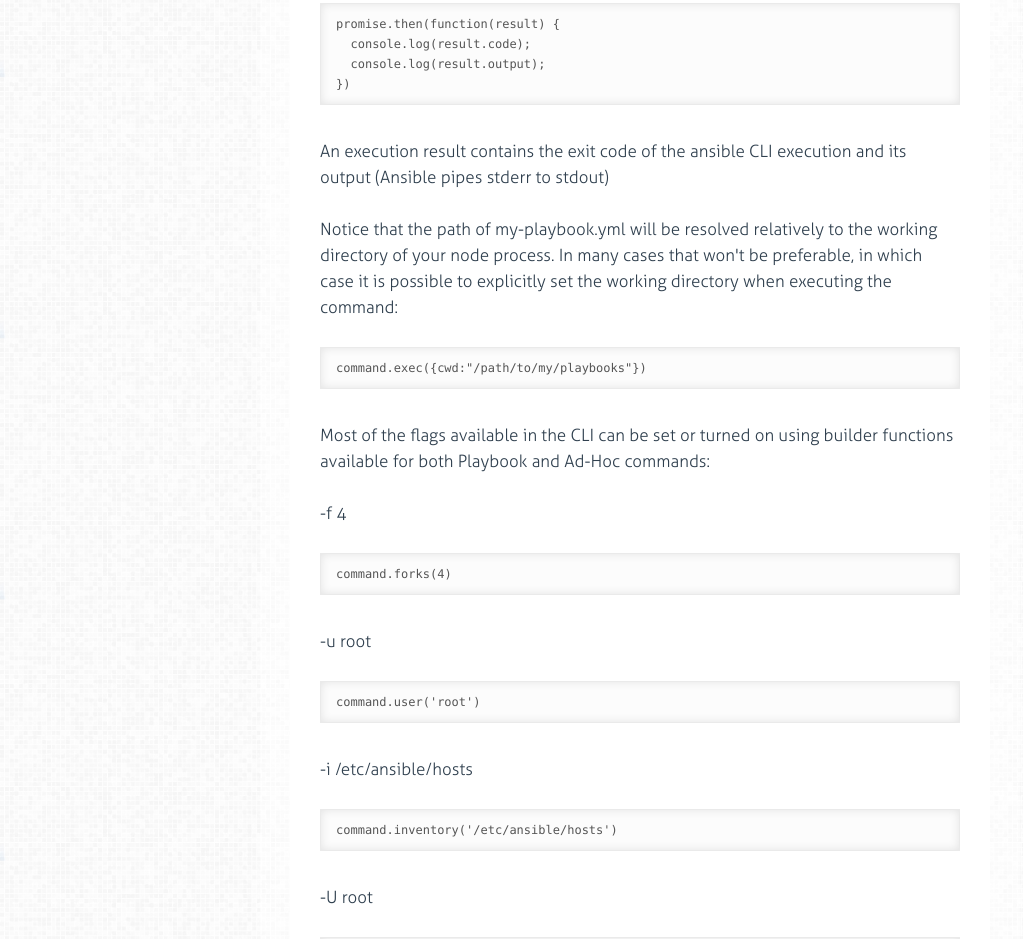
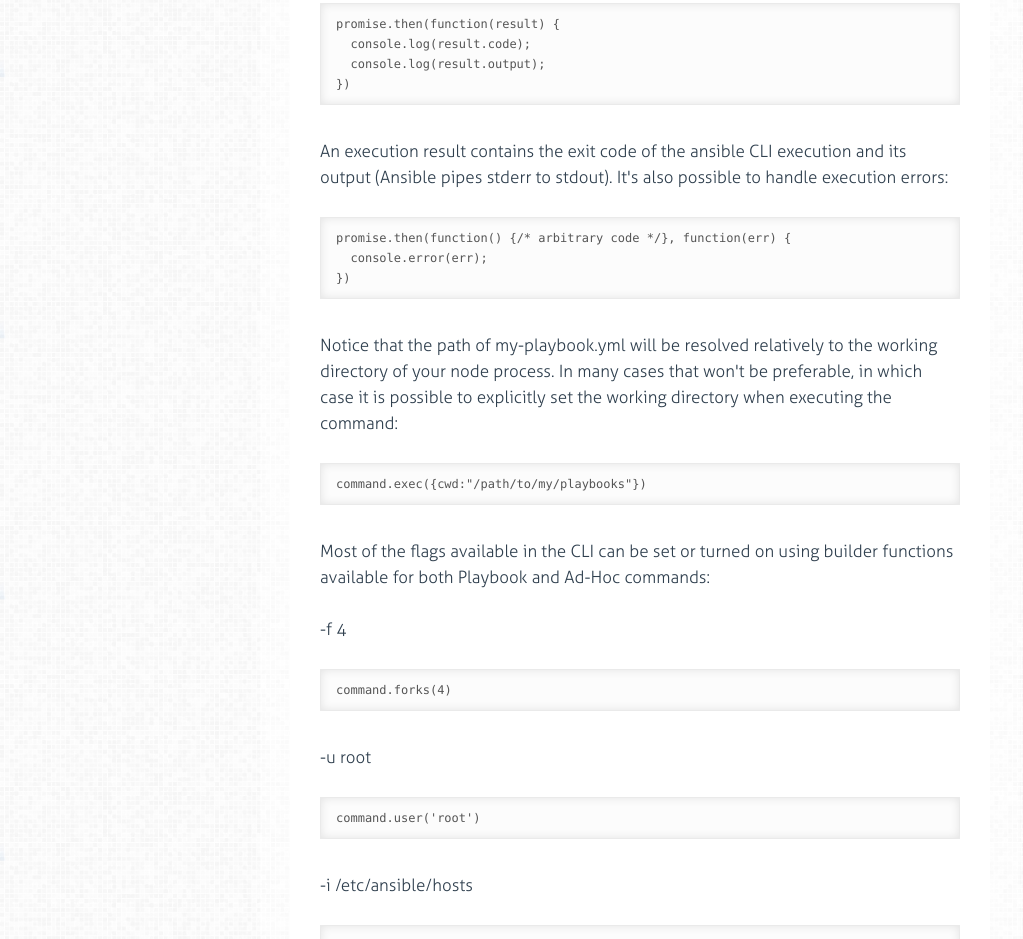
Before and after one commit to shaharke/node-ansible, a website: page docs/node-ansible.html in a window 1280 px wide. Shown: the part 2012-2951 px from the top of the page, without its empty margins (0-1023 px from the left). Drawn offline with Linux system fonts and the light colour scheme.

Commit message:
Improved README

```diff
--- a/docs/node-ansible.html
+++ b/docs/node-ansible.html
@@ -100,8 +100,16 @@
 
 
         <p> An execution result contains the exit code of the ansible CLI execution and its output (Ansible
- pipes stderr to stdout)</p>
-<p> Notice that the path of my-playbook.yml will be resolved relatively to the working directory of your node process. In many
+ pipes stderr to stdout). It&#39;s also possible to handle execution errors:</p>
+
+
+          <div class='highlight'><pre>promise.then(<span class="hljs-function"><span class="hljs-keyword">function</span><span class="hljs-params">()</span> {</span><span class="hljs-comment">/* arbitrary code */</span>}, <span class="hljs-function"><span class="hljs-keyword">function</span><span class="hljs-params">(err)</span> {</span>
+  console.error(err);
+})</pre></div>
+
+
+
+        <p> Notice that the path of my-playbook.yml will be resolved relatively to the working directory of your node process. In many
  cases that won&#39;t be preferable, in which case it is possible to explicitly set the working directory when executing the command:</p>
 
 
--- a/examples/node-ansible.js
+++ b/examples/node-ansible.js
@@ -58,7 +58,10 @@ promise.then(function(result) {
 })
 
 //  An execution result contains the exit code of the ansible CLI execution and its output (Ansible
-//  pipes stderr to stdout)
+//  pipes stderr to stdout). It's also possible to handle execution errors:
+promise.then(function() {/* arbitrary code */}, function(err) {
+  console.error(err);
+})
 
 //  Notice that the path of my-playbook.yml will be resolved relatively to the working directory of your node process. In many
 //  cases that won't be preferable, in which case it is possible to explicitly set the working directory when executing the command:
```
Also changed, not shown: README.md.
